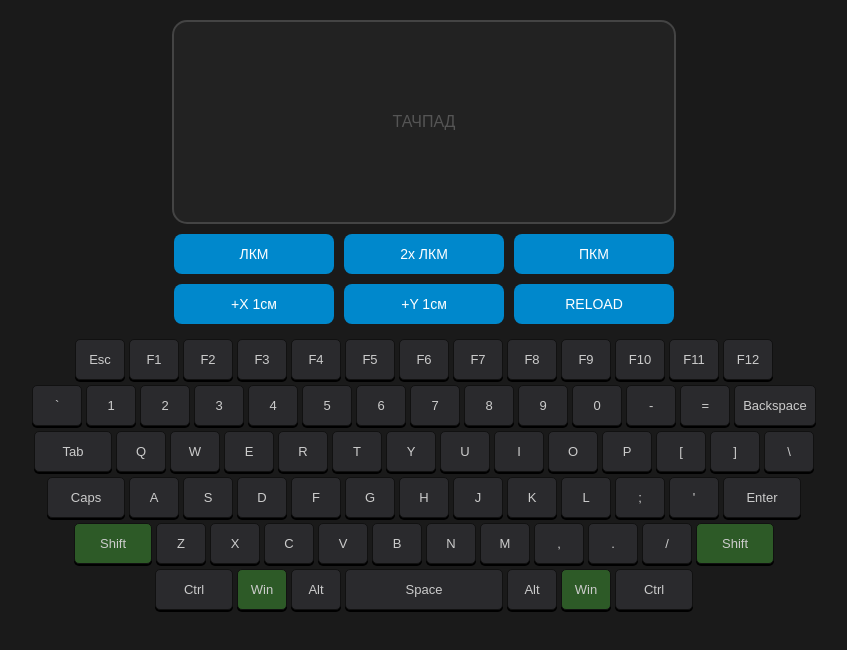
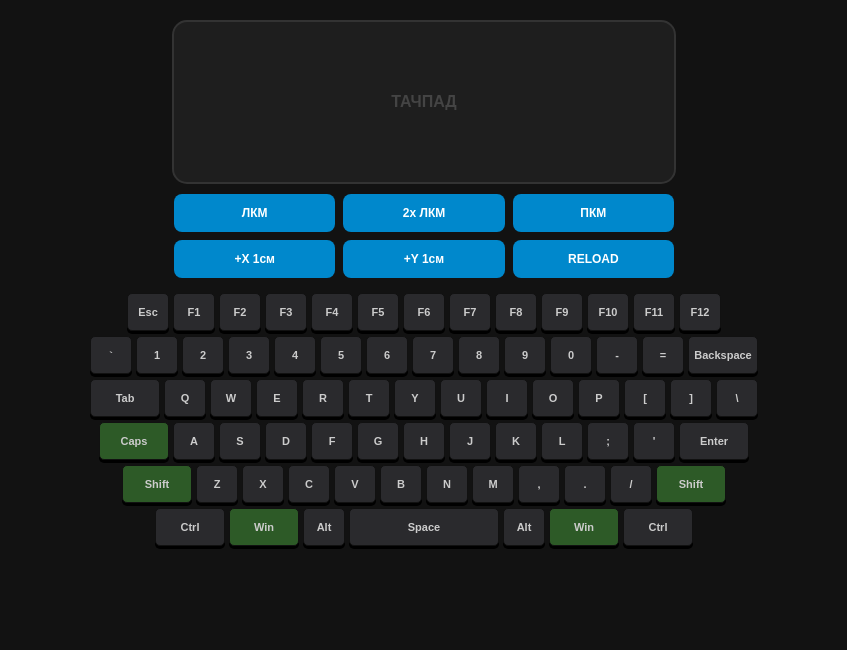
Before and after one commit to LIKLANI/3wbrw3avfr23bvr2v, a plain HTML site: page index.html in a window 1280 px wide. Both pictures are taken after a click on the button "ЛКМ". Shown: the whole page, without its empty margins (216-1063 px from the left). Drawn offline with Linux system fonts and the light colour scheme; no server answers.

Commit message:
Add files via upload

```diff
--- a/index.html
+++ b/index.html
@@ -3,30 +3,32 @@
 <head>
     <meta charset="UTF-8">
     <meta name="viewport" content="width=device-width, initial-scale=1.0, maximum-scale=1.0, user-scalable=no">
-    <title>Hysteria Remote</title>
+    <title>Hysteria Remote Pro</title>
     <style>
-        body { background: #1a1a1a; color: white; text-align: center; font-family: sans-serif; margin: 0; padding: 10px; user-select: none; -webkit-user-select: none; }
-        .pad { width: 95%; max-width: 500px; height: 200px; background: #222; margin: 10px auto; border-radius: 15px; border: 2px solid #444; touch-action: none; display: flex; align-items: center; justify-content: center; color: #555; }
+        body { background: #121212; color: white; text-align: center; font-family: sans-serif; margin: 0; padding: 10px; user-select: none; -webkit-user-select: none; }
+        .pad { width: 95%; max-width: 500px; height: 160px; background: #1e1e1e; margin: 10px auto; border-radius: 15px; border: 2px solid #333; display: flex; align-items: center; justify-content: center; color: #444; touch-action: none; font-weight: bold; }
 
-        .mouse-btns { display: grid; grid-template-columns: repeat(3, 1fr); gap: 10px; margin: 10px auto; max-width: 500px; }
-        .mouse-btn { padding: 12px; font-size: 14px; border-radius: 8px; border: none; background: #0088cc; color: white; transition: transform 0.05s, background 0.1s; }
-        .mouse-btn:active { transform: scale(0.95); background: #005f8f; }
+        .mouse-btns { display: grid; grid-template-columns: repeat(3, 1fr); gap: 8px; margin: 10px auto; max-width: 500px; }
+        .mouse-btn { padding: 12px; font-size: 12px; border-radius: 8px; border: none; background: #0088cc; color: white; font-weight: bold; transition: 0.1s; }
+        .mouse-btn:active { background: #ffcc00; color: black; transform: scale(0.95); }
 
         .keyboard { display: flex; flex-direction: column; gap: 5px; margin-top: 15px; overflow-x: auto; padding-bottom: 20px; }
         .row { display: flex; justify-content: center; gap: 4px; }
-        .key { background: #2a2a2d; border: 1px solid #111; border-radius: 5px; color: #ccc; padding: 12px 8px; min-width: 32px; font-size: 13px; box-shadow: 0 2px 0 #000; transition: all 0.05s; }
+        .key {
+            background: #2a2a2d; border: 1px solid #111; border-radius: 5px; color: #ccc;
+            padding: 12px 4px; min-width: 32px; font-size: 11px; font-weight: bold;
+            box-shadow: 0 3px 0 #000; transition: all 0.05s;
+        }
 
-        /* Стиль для зажатой клавиши */
-        .key.active { background: #555; transform: translateY(2px); box-shadow: none; color: #fff; }
+        /* Анимация зажатия */
+        .key.active { background: #ffcc00 !important; color: black !important; transform: translateY(3px); box-shadow: none; }
         .key.green { background: #2d5a27; }
         .key.wide { min-width: 60px; }
         .key.extra-wide { min-width: 140px; }
     </style>
 </head>
 <body>
-
     <div class="pad" id="touchpad">ТАЧПАД</div>
-
     <div class="mouse-btns">
         <button class="mouse-btn" onclick="sendCmd('click')">ЛКМ</button>
         <button class="mouse-btn" onclick="sendCmd('double_click')">2x ЛКМ</button>
@@ -35,29 +37,12 @@
         <button class="mouse-btn" onclick="sendCmd('move_y_1cm')">+Y 1см</button>
         <button class="mouse-btn" onclick="location.reload()">RELOAD</button>
     </div>
-
     <div class="keyboard" id="keyboard"></div>
 
     <script>
         const DB_URL = "https://hysteriadb-519c4-default-rtdb.firebaseio.com/commands/input.json";
+        function sendCmd(data) { fetch(DB_URL, { method: 'PUT', body: JSON.stringify(data) }); }
 
-        function sendCmd(data) {
-            fetch(DB_URL, { method: 'PUT', body: JSON.stringify(data) });
-            if (navigator.vibrate) navigator.vibrate(15);
-        }
-
-        // Движение мыши
-        const pad = document.getElementById('touchpad');
-        pad.addEventListener('touchmove', (e) => {
-            e.preventDefault();
-            const touch = e.touches[0];
-            const rect = pad.getBoundingClientRect();
-            const x = Math.round((touch.clientX - rect.left) / rect.width * 1920);
-            const y = Math.round((touch.clientY - rect.top) / rect.height * 1080);
-            sendCmd(`move:${x},${y}`);
-        });
-
-        // Клавиатура с поддержкой удержания (touchstart/touchend)
         const layout = [
             ['Esc', 'F1', 'F2', 'F3', 'F4', 'F5', 'F6', 'F7', 'F8', 'F9', 'F10', 'F11', 'F12'],
             ['`', '1', '2', '3', '4', '5', '6', '7', '8', '9', '0', '-', '=', 'Backspace'],
@@ -75,21 +60,33 @@
                 const btn = document.createElement('div');
                 btn.className = 'key';
                 btn.innerText = name;
-                if (['Shift', 'Win'].includes(name)) btn.classList.add('green');
-                if (['Enter', 'Backspace', 'Tab', 'Caps', 'Shift', 'Ctrl'].includes(name)) btn.classList.add('wide');
+                if (['Shift', 'Win', 'Caps'].includes(name)) btn.classList.add('green');
+                if (['Enter', 'Backspace', 'Tab', 'Caps', 'Shift', 'Ctrl', 'Win'].includes(name)) btn.classList.add('wide');
                 if (name === 'Space') btn.classList.add('extra-wide');
 
-                // Логика зажатия
-                btn.addEventListener('touchstart', (e) => {
+                let touchStartTime;
+
+                btn.onpointerdown = (e) => {
                     e.preventDefault();
+                    touchStartTime = Date.now();
                     btn.classList.add('active');
-                    sendCmd(`down:${name}`);
-                });
-                btn.addEventListener('touchend', () => {
-                    btn.classList.remove('active');
-                    sendCmd(`up:${name}`);
-                });
+                    sendCmd(`down:${name}`); // Сразу зажимаем
+                };
 
+                btn.onpointerup = btn.onpointerleave = () => {
+                    if (btn.classList.contains('active')) {
+                        const duration = Date.now() - touchStartTime;
+                        btn.classList.remove('active');
+
+                        if (duration < 200) {
+                            // Если нажатие было быстрым, посылаем сигнал "перенажать"
+                            sendCmd(`press:${name}`);
+                        } else {
+                            // Если долго держали, просто отпускаем
+                            sendCmd(`up:${name}`);
+                        }
+                    }
+                };
                 rowDiv.appendChild(btn);
             });
             kb.appendChild(rowDiv);
```
